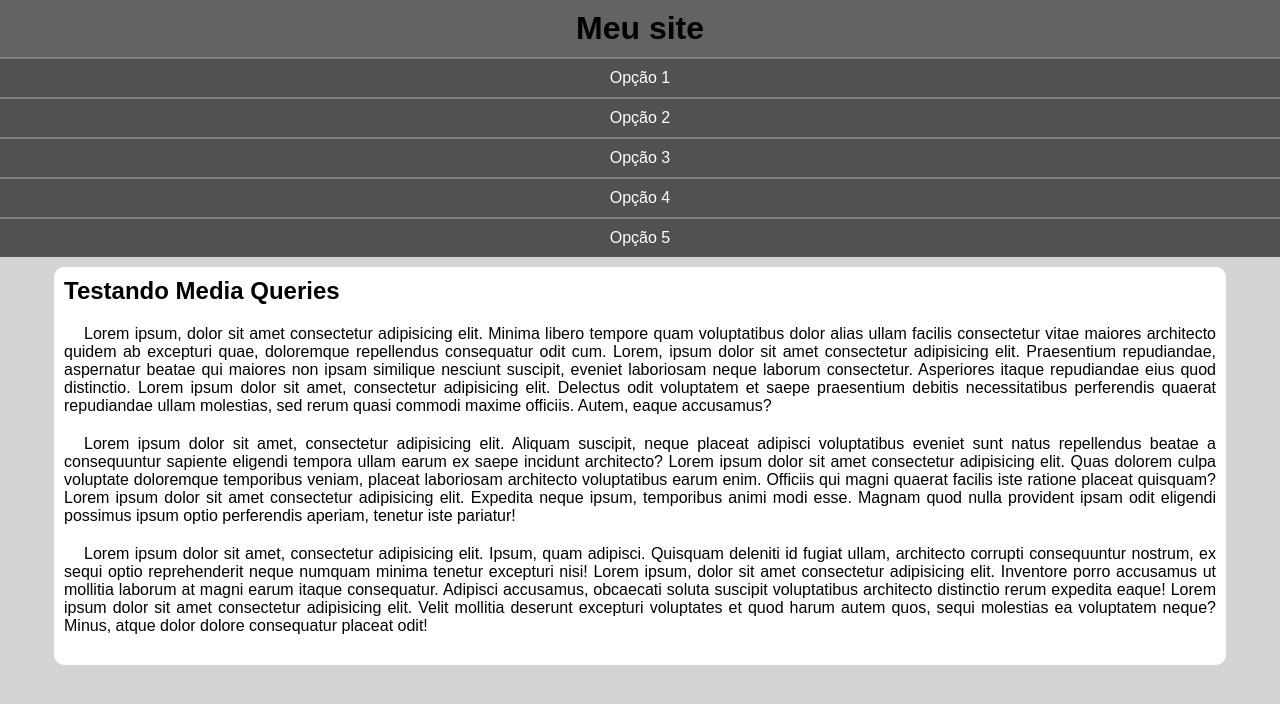
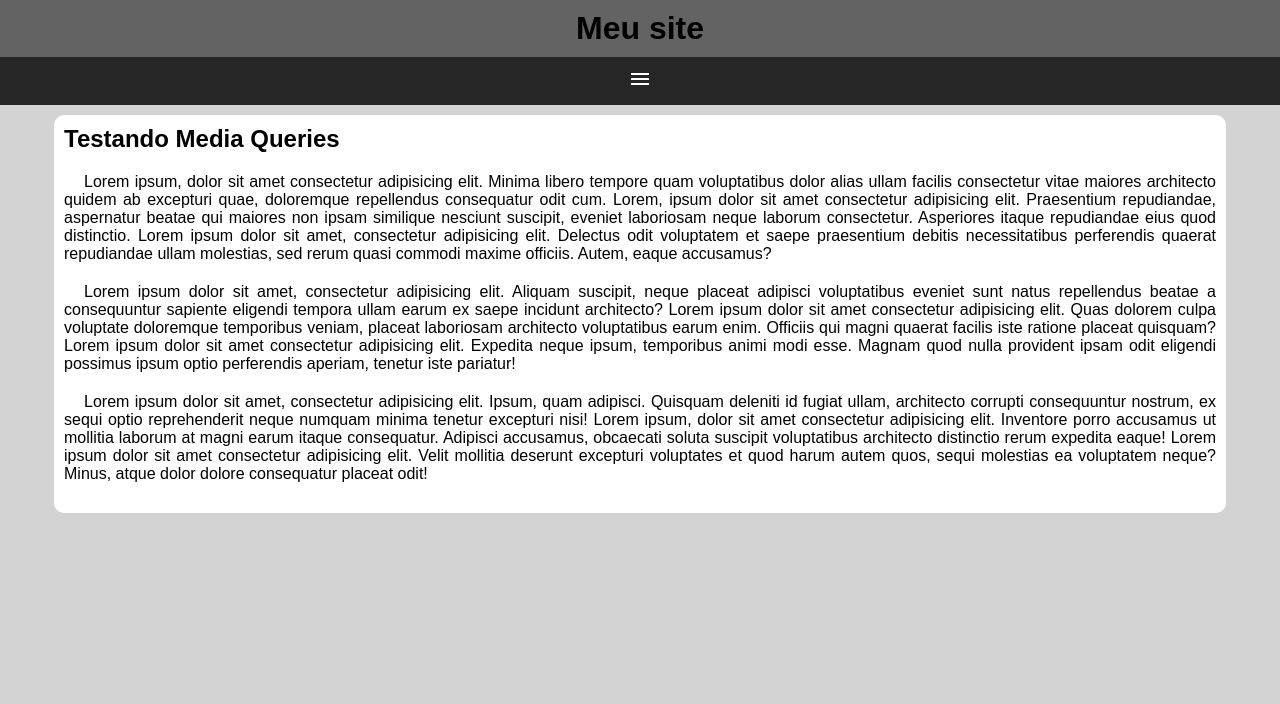
Before and after one commit to jonatasdamata/html-css, a plain HTML site: page exercicios/ex26/mq005/index.html in a window 1280 px wide. Drawn offline with nearby package versions, Linux system fonts and the light colour scheme.

Commit message:
ex26 - mq005

```diff
--- a/exercicios/ex26/mq005/estilos/style.css
+++ b/exercicios/ex26/mq005/estilos/style.css
@@ -19,8 +19,27 @@ header > h1 {
     text-align: center;
 }
 
+i#burguer {
+    background-color: rgb(39, 38, 38);
+    color: white;
+    display: block;
+    text-align: center;
+    padding: 10px;
+    cursor: pointer;
+
+}
+
+i#burguer:hover {
+    background-color: white;
+    color: black;
+
+}
+
+
+
+
 menu {
-    display: block;
+    display: none;
 }
 
 menu > ul {
--- a/exercicios/ex26/mq005/index.html
+++ b/exercicios/ex26/mq005/index.html
@@ -4,12 +4,14 @@
     <meta charset="UTF-8">
     <meta name="viewport" content="width=device-width, initial-scale=1.0">
     <title>Media Query</title>
+    <link rel="stylesheet" href="https://fonts.googleapis.com/css2?family=Material+Symbols+Outlined:opsz,wght,FILL,GRAD@20..48,100..700,0..1,-50..200" />
     <link rel="stylesheet" href="estilos/style.css">
 </head>
 <body>
     <header>
         <h1>Meu site</h1>
-        <menu>
+        <i id="burguer"><span class="material-symbols-outlined" onclick="clickMenu()" >menu</span></i>
+        <menu id="itens" >
             <ul>
                 <li><a href="#">Opção 1</a></li>
                 <li><a href="#">Opção 2</a></li>
@@ -29,6 +31,15 @@
             <p>Lorem ipsum dolor sit amet, consectetur adipisicing elit. Ipsum, quam adipisci. Quisquam deleniti id fugiat ullam, architecto corrupti consequuntur nostrum, ex sequi optio reprehenderit neque numquam minima tenetur excepturi nisi! Lorem ipsum, dolor sit amet consectetur adipisicing elit. Inventore porro accusamus ut mollitia laborum at magni earum itaque consequatur. Adipisci accusamus, obcaecati soluta suscipit voluptatibus architecto distinctio rerum expedita eaque! Lorem ipsum dolor sit amet consectetur adipisicing elit. Velit mollitia deserunt excepturi voluptates et quod harum autem quos, sequi molestias ea voluptatem neque? Minus, atque dolor dolore consequatur placeat odit!</p>
         </article>
     </main>
+    <script>
+        function clickMenu() {
+          if (itens.style.display == 'block') {
+            itens.style.display = 'none'
 
+          } else {
+            itens.style.display = 'block'
+          }
+        }
+    </script>
 </body>
 </html>
```
